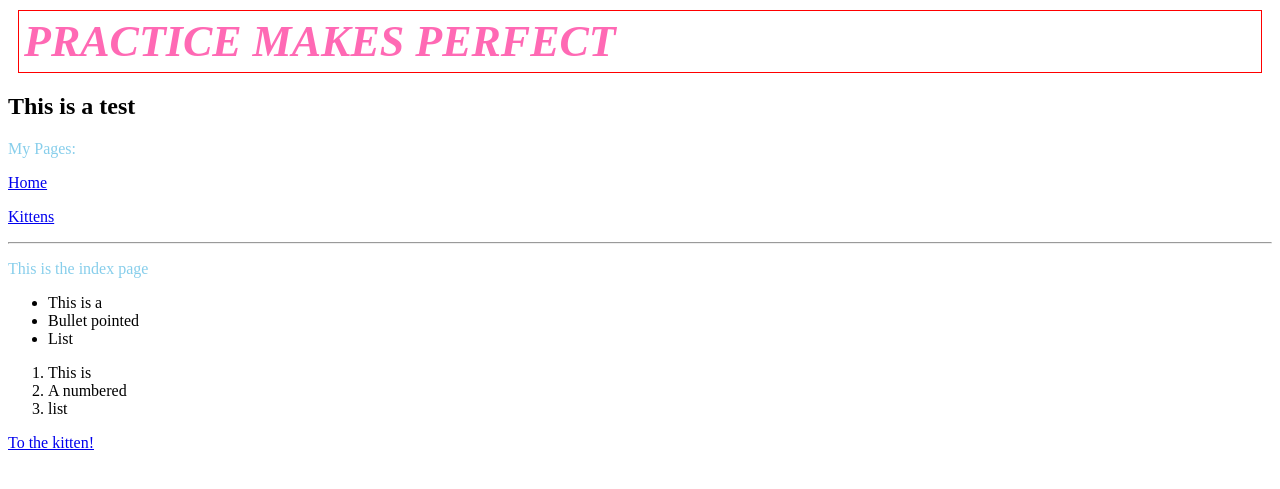
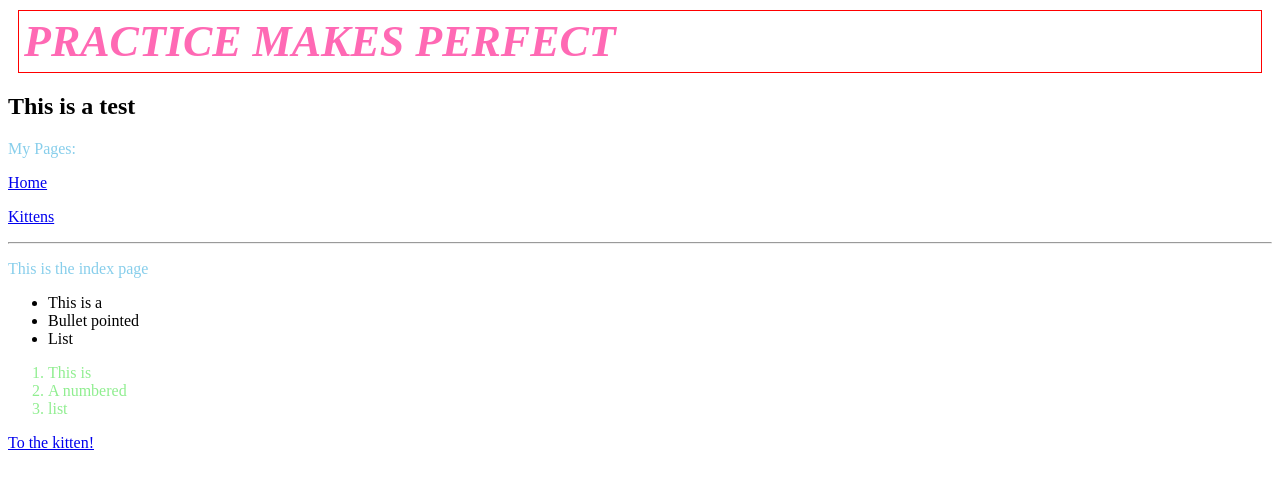
Before and after one commit to elsie-em/elsie-em.github.io, a Jekyll site: the page built from index.html, in a window 1280 px wide. Shown: the top 489 px of the page. Built offline with Jekyll 4.4.1, drawn with Linux system fonts in a browser that asks for light colours.

Commit message:
Update style.css

```diff
--- a/css/style.css
+++ b/css/style.css
@@ -11,3 +11,6 @@ h1 {
 p {
     color: skyblue;
 }
+ol {
+    color: lightgreen;
+}
```
